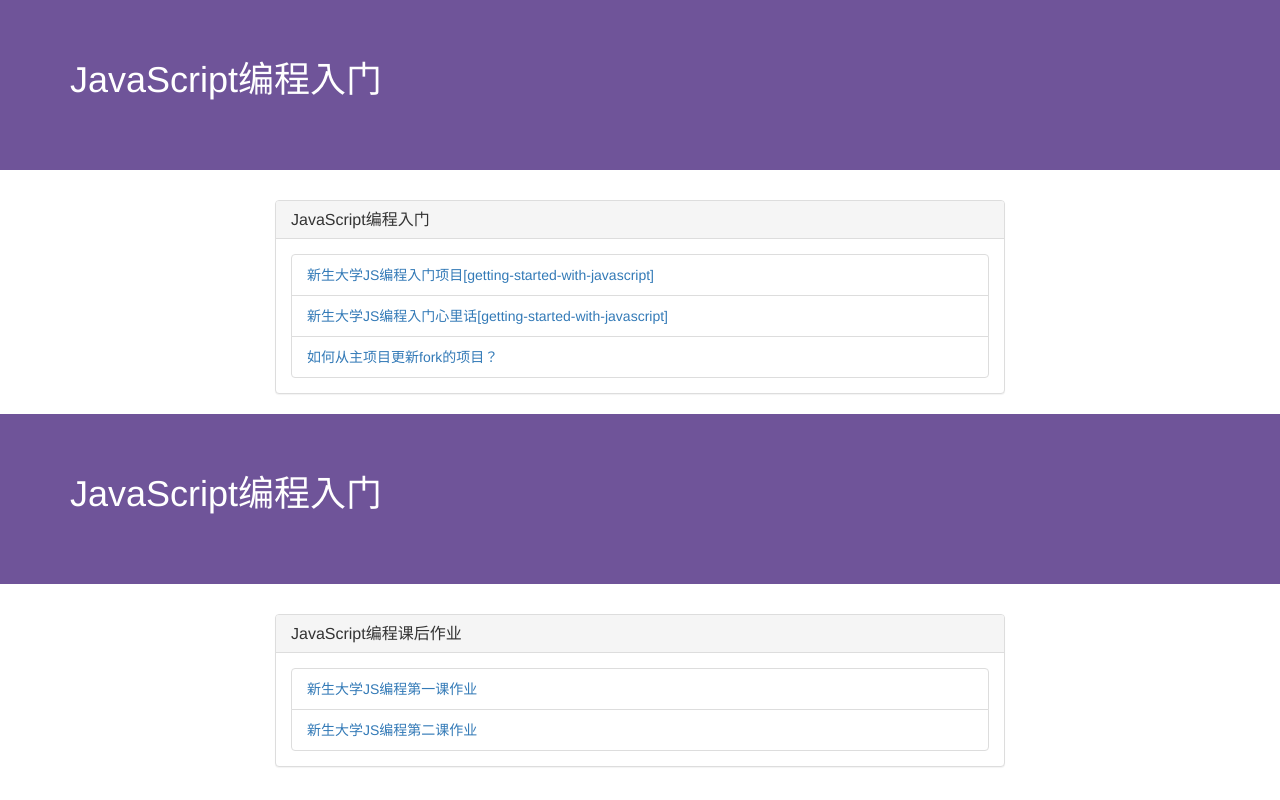
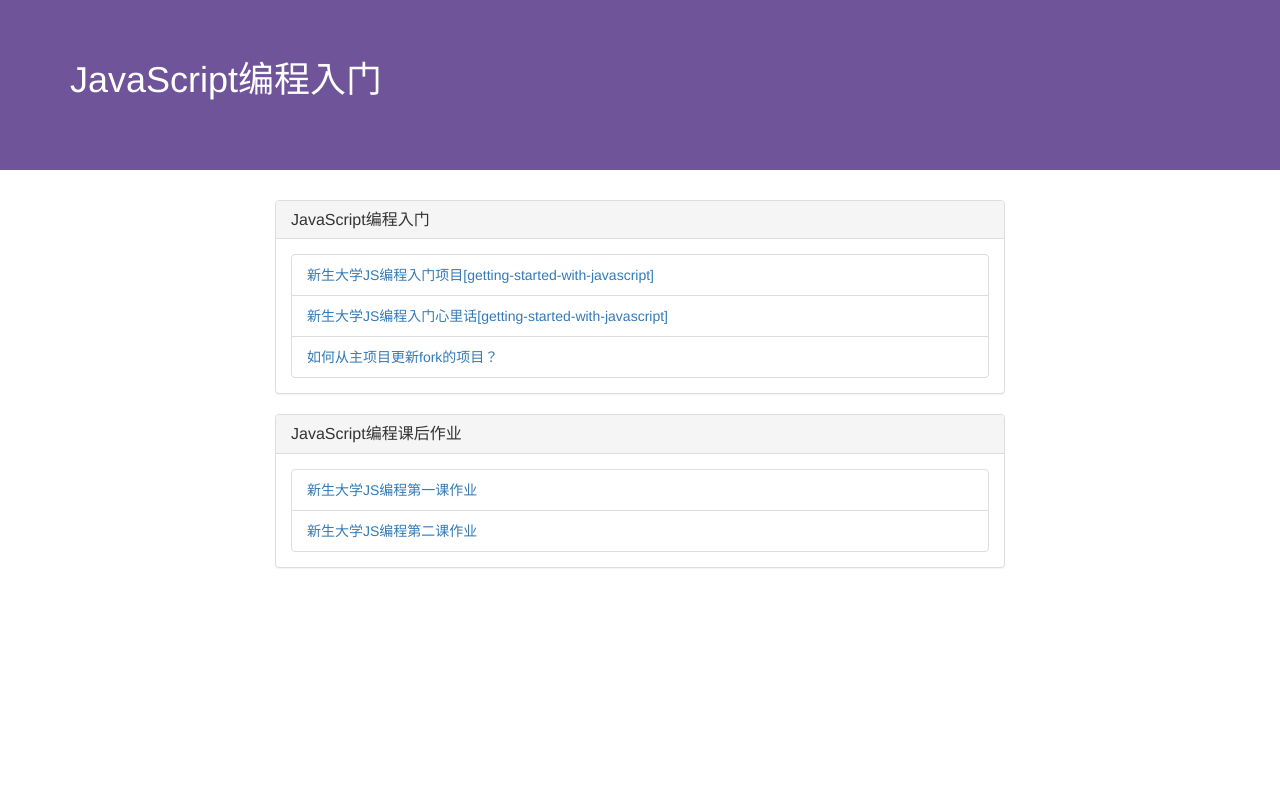
Before and after one commit to sunrise81/sunrise-personal-web, a plain HTML site: page index.html in a window 1280 px wide. Drawn offline with nearby package versions, Linux system fonts and the light colour scheme.

Commit message:
修改页面

```diff
--- a/index.html
+++ b/index.html
@@ -43,11 +43,6 @@
   </div>
 </div>
 <div>
-  <div class="main-header">
-    <div class="container">
-      <h1>JavaScript编程入门</h1>
-    </div>
-  </div>
   <div class="container">
     <div class="col-md-8 col-md-offset-2">
       <div class="panel panel-default">
```
